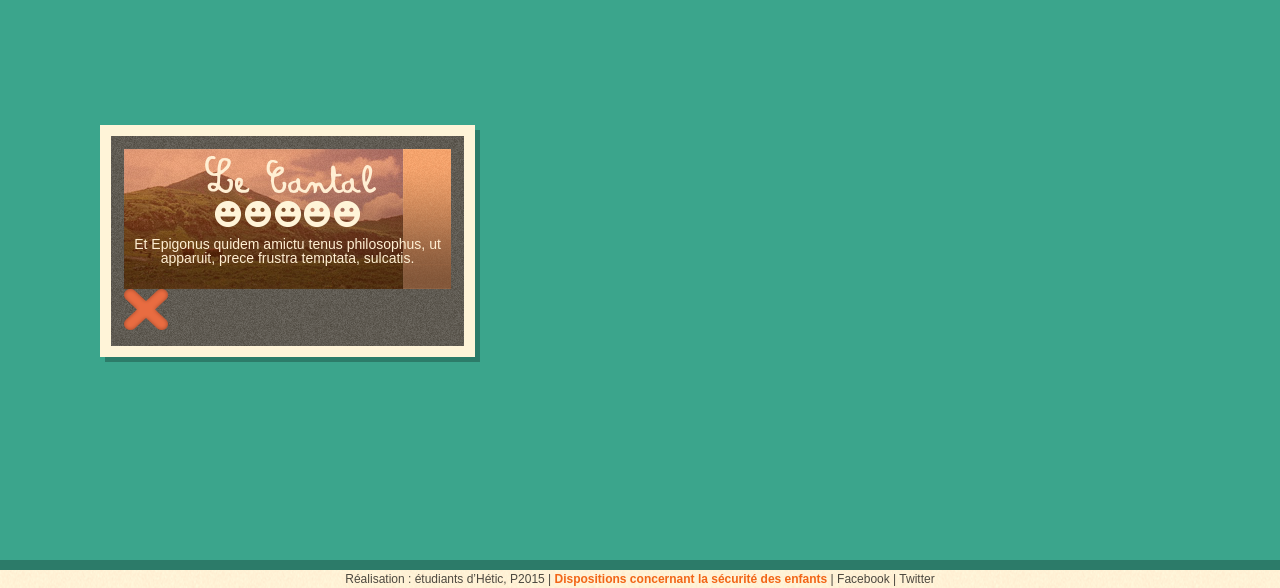
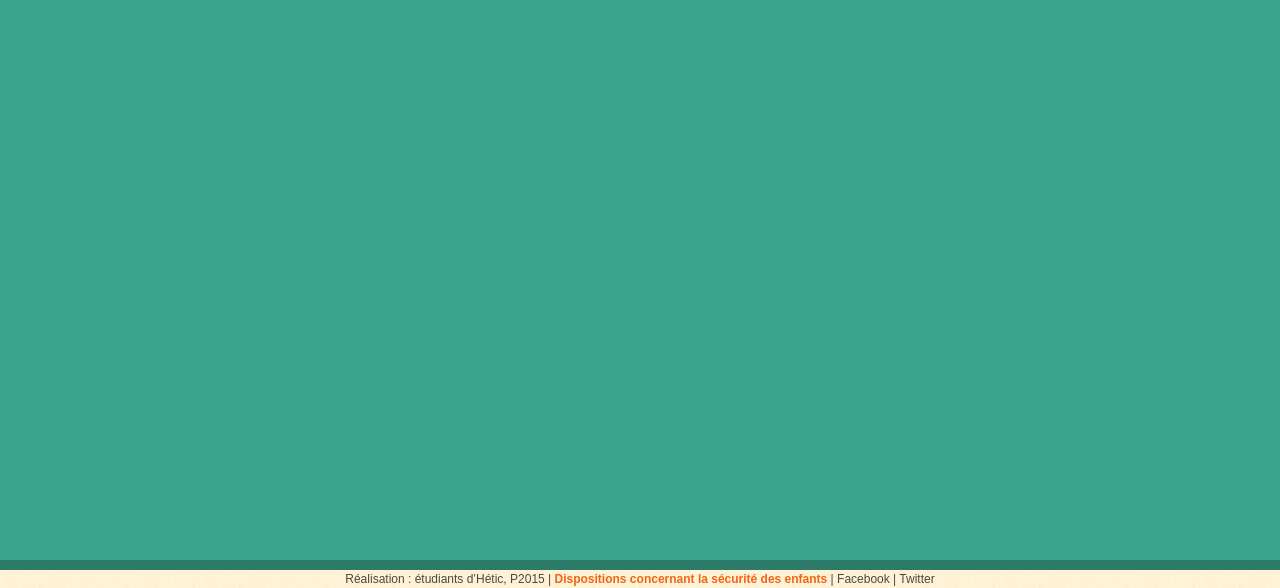
Before and after one commit to jbminvielle/kidstales, a PHP site: page /app/Views/explore.php in a window 1280 px wide. Shown: the part 212-800 px from the top of the page. Run offline with PHP 8.4, Linux system fonts and the light colour scheme; the template is opened without the code that fills it, so the values that code supplies are empty; some libraries are stand-ins or nearby versions.

Commit message:
markers ok

```diff
--- a/app/Controllers/Services_controller.php
+++ b/app/Controllers/Services_controller.php
@@ -38,7 +38,8 @@ class Services_controller{
 				'lng'=>$item->lng,
 				'nom'=>$item->nom,
 				'note'=>$item->note,
-				'id_l'=>$item->id_lieu);
+				'image'=>'public/images/cantal.jpg',
+				'description'=>'test');
 				}, $object)
 		);
 
--- a/app/Views/explore.php
+++ b/app/Views/explore.php
@@ -2,20 +2,6 @@
 	if(!$ajaxRequest) require "partials/header.php"
 ?>
 
-		<div class="map_marker">
-			<div>
-				<div class="map_marker_infos">
-					<img src="public/images/cantal.jpg" alt="cantal" />
-					<div>
-						<h3>Le Cantal</h3>
-						<p><img src="public/css/images/smile.png" alt="smile" /> <img src="public/css/images/smile.png" alt="smile" /> <img src="public/css/images/smile.png" alt="smile" /> <img src="public/css/images/smile.png" alt="smile" /> <img src="public/css/images/smile.png" alt="smile" /> </p>
-						<p>Et Epigonus quidem amictu tenus philosophus, ut apparuit, prece frustra temptata, sulcatis.</p>
-					</div>
-				</div>
-			</div>
-			<img src="public/css/images/marker.png" alt="marker" class="map_marker_image" />
-		</div>
-
 <?php
 	if(!$ajaxRequest) require "partials/footer.php"
 ?>
--- a/public/css/map.css
+++ b/public/css/map.css
@@ -1,6 +1,7 @@
 /* map */
 div.map_marker {
-	width: 327px;
+	width: 279px;
+	overflow: hidden;
 	border: solid 11px #fff4d8;
 	background-image: url('images/grey_pattern.png');
 	box-shadow: 5px 5px 0px rgba(0,0,0,.25);
@@ -27,6 +28,8 @@ div.map_marker {
 	font-size: 40px;
 	color: #ffefd3;
 	text-align: center;
+	overflow: hidden;
+
 }
 
 .map_marker_infos p {
--- a/public/js/kidstales.js
+++ b/public/js/kidstales.js
@@ -224,7 +224,11 @@ function checkInCircle(bound) {
       });
 
 	  google.maps.event.addListener(marker, 'click', function(event) {
-	    alert(JSON.stringify(this.customInfo));
+
+	  	//event.
+		//alert(JSON.stringify(this.customInfo));
+
+		$('body').append('<div class="map_marker"><div class="map_marker_infos"><img src="'+this.customInfo.image+'" alt="'+this.customInfo.nom+'" /><div><h3>'+this.customInfo.nom+'</h3><p><img src="public/css/images/smile.png" alt="smile" /> <img src="public/css/images/smile.png" alt="smile" /> <img src="public/css/images/smile.png" alt="smile" /> <img src="public/css/images/smile.png" alt="smile" /> <img src="public/css/images/smile.png" alt="smile" /> </p><p>'+this.customInfo.description+'</p></div></div></div>');
 	  });
 
       markersArray.push(marker);
```
